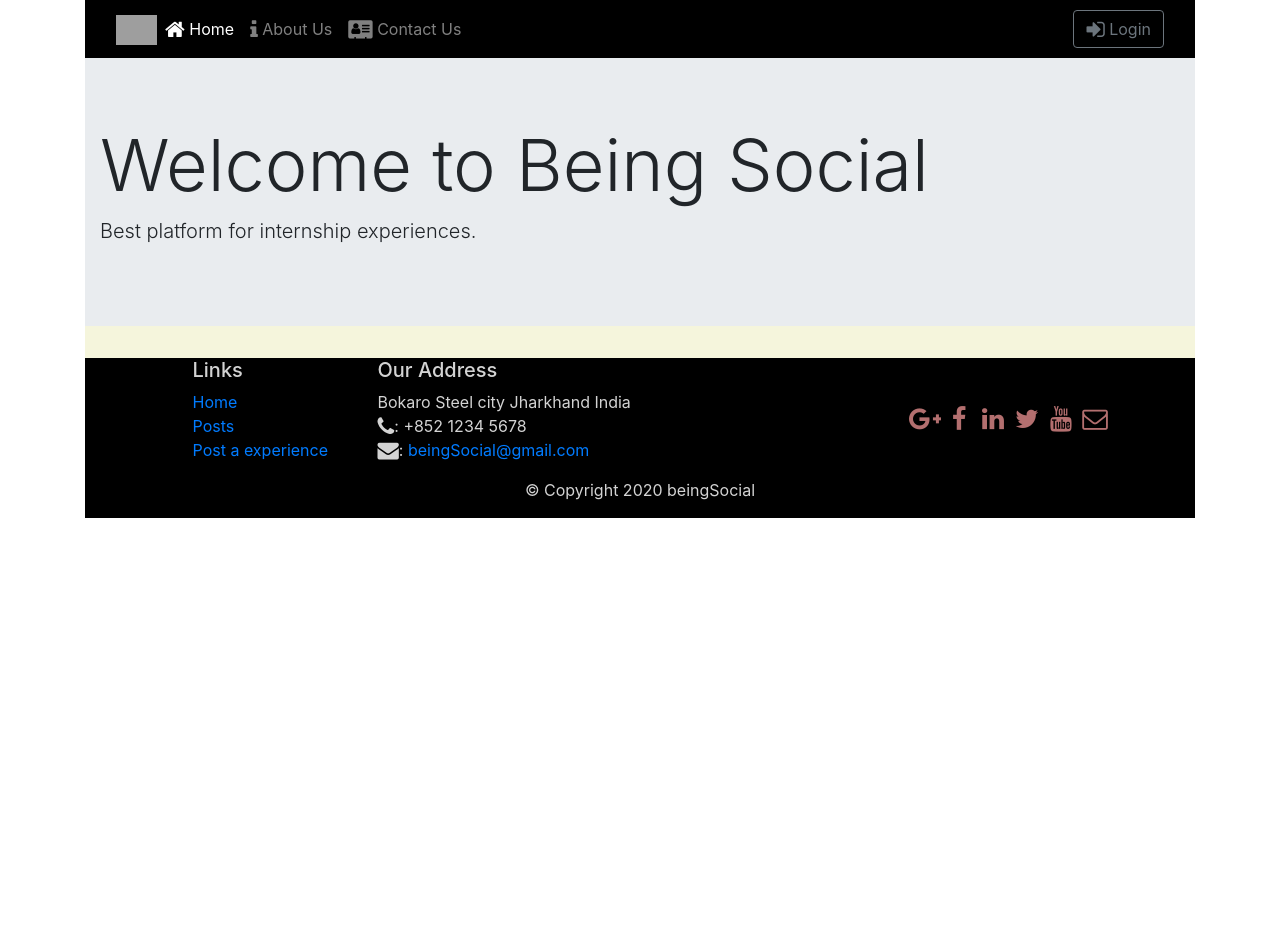
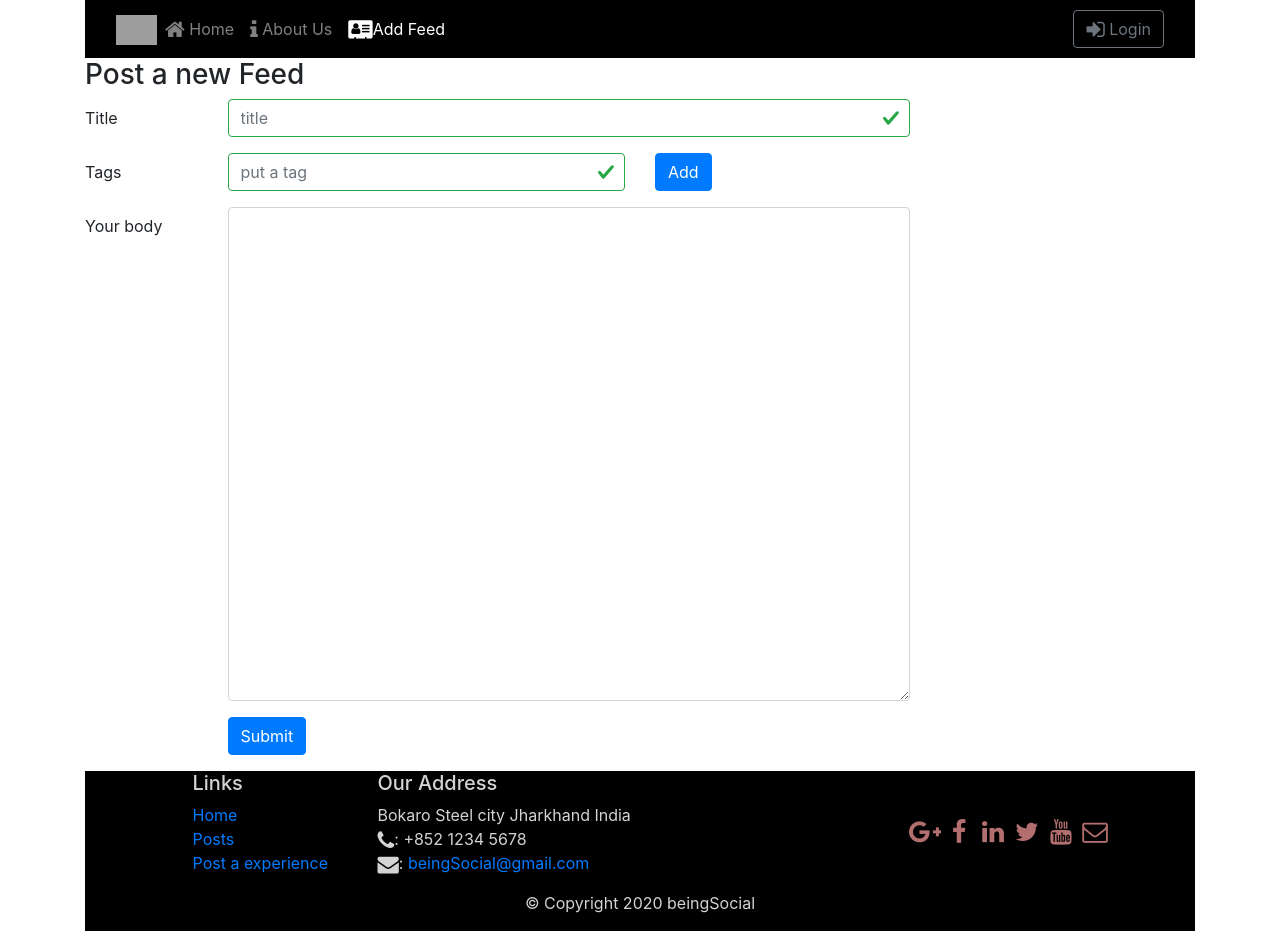
Before and after one commit to shubham-patel26/social-media-frontend-react, a React (Create React App) app: page /newpost in a window 1280 px wide. Before the commit this address led to /home. Before the commit the page ends 800 px from the top, so only its background shows below. Built offline with nearby package versions, Linux system fonts and the light colour scheme; grey boxes are pictures that could not be loaded.

Commit message:
new post form

```diff
--- a/src/Components/Footer.js
+++ b/src/Components/Footer.js
@@ -11,7 +11,7 @@ function Footer(props) {
                     <li><Link to='/home'>Home</Link></li>
 
                         <li><Link to='/feeds'>Posts</Link></li>
-                        <li><Link to='/postfeed'>Post a experience</Link></li>
+                        <li><Link to='/newpost'>Post a experience</Link></li>
                     </ul>
                 </div>
                 <div className="col-7 col-sm-5">
--- a/src/Components/Header.js
+++ b/src/Components/Header.js
@@ -1,6 +1,7 @@
 import { Navbar, NavbarBrand, Nav, NavbarToggler, Collapse, NavItem, Jumbotron,
     Button, Modal, ModalHeader, ModalBody,
     Form, FormGroup, Input, Label } from 'reactstrap';
+import {Link } from 'react-router-dom';
 
 import Axios from 'axios';
 
@@ -66,6 +67,7 @@ class Header extends Component {
     handleLogout(){
             this.props.setLogin(false);
             this.props.setName('');
+            localStorage.removeItem('token');
             alert('you are logged out');
     }
     render() {
@@ -100,7 +102,7 @@ class Header extends Component {
                 <Navbar dark expand="md">
                     <div className="container">
                         <NavbarToggler onClick={this.toggleNav} />
-                        <NavbarBrand className="mr-auto" href="/"><img src='assets/images/logo.png' height="30" width="41" alt='beingSocial' /></NavbarBrand>
+                        <NavbarBrand className="mr-auto" ><Link to ='/home'><img src='assets/images/logo.png' height="30" width="41" alt='beingSocial' /></Link></NavbarBrand>
                         <Collapse isOpen={this.state.isNavOpen} navbar>
                             <Nav navbar>
                             <NavItem>
@@ -118,7 +120,7 @@ class Header extends Component {
                             }
 
                             <NavItem>
-                                <NavLink className="nav-link" to='/contactus'><span className="fa fa-address-card fa-lg"></span> Contact Us</NavLink>
+                                <NavLink className="nav-link" to='/newpost'><span className="fa fa-address-card fa-lg"></span>Add Feed </NavLink>
                             </NavItem>
                             </Nav>
                         </Collapse>
--- /dev/null
+++ b/src/Components/NewPost.js
@@ -0,0 +1,170 @@
+import React,{Component} from 'react';
+import Footer from './Footer';
+import { Button, Form, FormGroup, Label, Input, Col , FormFeedback,Table,thead,tr} from 'reactstrap';
+import { Link } from 'react-router-dom';
+import Axios from 'axios';
+
+class NewPost extends Component{
+    constructor(props){
+        super(props);
+        this.state = {
+            heading: '',
+            tag: '',
+            tagList:[],
+            body: '',
+            touched:{
+                heading: false,
+                tag: false
+            }
+        };
+
+        this.handleInputChange = this.handleInputChange.bind(this);
+        this.handleSubmit = this.handleSubmit.bind(this);
+        this.addTag = this.addTag.bind(this);
+    }
+
+
+    handleInputChange(event) {
+        const target = event.target;
+        const value = target.value;
+        const name = target.name;
+
+        this.setState({
+          [name]: value
+        });
+    }
+
+    addTag(){
+        var tagList=this.state.tagList;
+        tagList.push(this.state.tag);
+        this.setState({
+            tag:'',
+            tagList:tagList
+        })
+    }
+    handleSubmit(event) {
+        // console.log('Current State is: ' + JSON.stringify(this.state));
+        // alert('Current State is: ' + JSON.stringify(this.state));
+        const data={
+            heading:this.state.heading,
+            body: this.state.body,
+            tags: this.state.tagList
+        }
+        const bearer = 'Bearer ' + localStorage.getItem('token');
+        // console.log(data);
+        // console.log(bearer);
+        Axios.post('http://localhost:3444/newpost',data,{
+            headers:{
+                'authorization': bearer,
+                'Content-Type': 'application/json'
+            }
+        })
+        .then(resp=>console.log(resp))
+        .catch(err=>console.log(err));
+        event.preventDefault();
+    }
+
+    handleBlur = (field)=> (evt)=> {
+        this.setState({
+            touched: {...this.state.touched, [field] : true }
+        });
+    }
+
+    validate(heading,tag){
+        const errors ={
+            heading: '',
+            tag: ''
+        };
+        if (this.state.touched.heading && heading.length<3)
+            errors.heading = 'title should be >=3 characters';
+        else if(this.state.touched.heading && heading.length>50)
+            errors.heading = 'title should be <=50 characters';
+
+
+        if( this.state.touched.tag&&tag==''&&this.state.tagList.length==0)
+            errors.tag = 'this field can not be empty';
+
+            return errors;
+
+    }
+
+    render(){
+        const errors= this.validate(this.state.heading,this.state.tag);
+
+        return (
+            <div>
+
+                <div className="row row-content">
+                <div className="col-12">
+                   <h3>Post a new Feed</h3>
+                </div>
+                 <div className="col-12 col-md-9">
+                     <Form onSubmit={this.handleSubmit}>
+                     <FormGroup row>
+                             <Label htmlFor="heading" md={2}>Title</Label>
+                             <Col md={10}>
+                                 <Input type="text" id="heading" name="heading"
+                                     placeholder="title"
+                                     value={this.state.heading}
+                                     valid={errors.heading === ''}
+                                     invalid={errors.heading !== ''}
+                                     onBlur={this.handleBlur('heading')}
+                                     onChange={this.handleInputChange} />
+                                 <FormFeedback>{errors.heading}</FormFeedback>
+                             </Col>
+                         </FormGroup>
+
+
+                        <FormGroup row>
+                             <Label htmlFor='tags' md={2}>Tags</Label>
+                             <Col md={6}>
+                                 <Input type="text" id="tag" name="tag"
+                                     placeholder="put a tag"
+                                     value={this.state.tag}
+                                     valid={errors.tag === ''}
+                                     invalid={errors.tag !== ''}
+                                     onBlur={this.handleBlur('tag')}
+                                     onChange={this.handleInputChange} />
+                                 <FormFeedback>{errors.tag}</FormFeedback>
+                             </Col>
+                             <Col><span><Button color="primary" onClick= {this.addTag}>Add</Button> </span></Col>
+                             <Col>{this.state.tagList.map(tag=>
+                                    <Table striped>
+                                    <thead>
+                                    <tr>
+                                        <th>{tag}</th>
+
+                                    </tr>
+                                    </thead>
+                                    </Table>)}
+                             </Col>
+                         </FormGroup>
+
+                         <FormGroup row>
+                             <Label htmlFor="body" md={2}>Your body</Label>
+                             <Col md={10}>
+                                 <Input type="textarea" id="body" name="body"
+                                     rows="20"
+                                     value={this.state.body}
+                                     onChange={this.handleInputChange}></Input>
+                             </Col>
+                         </FormGroup>
+                         <FormGroup row>
+                             <Col md={{size: 10, offset: 2}}>
+                                 <Button type="submit" color="primary">
+                                     Submit
+                                 </Button>
+                             </Col>
+                         </FormGroup>
+                     </Form>
+                 </div>
+            </div>
+                <Footer/>
+            </div>
+
+
+        )
+    }
+}
+
+export default NewPost;
--- a/src/Components/mainComponent.js
+++ b/src/Components/mainComponent.js
@@ -8,6 +8,7 @@ import Home from './Home';
 import Feed from './Feed';
 import DisplayPost from './DisplayPost';
 import DisplayFeedWithTag from './DisplayFeedWithTag';
+import NewPost from './NewPost';
 
 import { Switch, Route, Redirect } from "react-router-dom";
 
@@ -69,6 +70,7 @@ class Main extends Component {
             <Route exact path='/feeds' component={()=><Feed  tagList={this.state.tags}/>}/>
             <Route exact path='/feeds/tag/:tag' component={FeedWithTag}/>
             <Route path='/feeds/id/:postId' component={PostWithId}/>
+            <Route path='/newpost' component={NewPost}/>
             <Redirect to ='/home'/>
           </Switch>
       </div>
```
